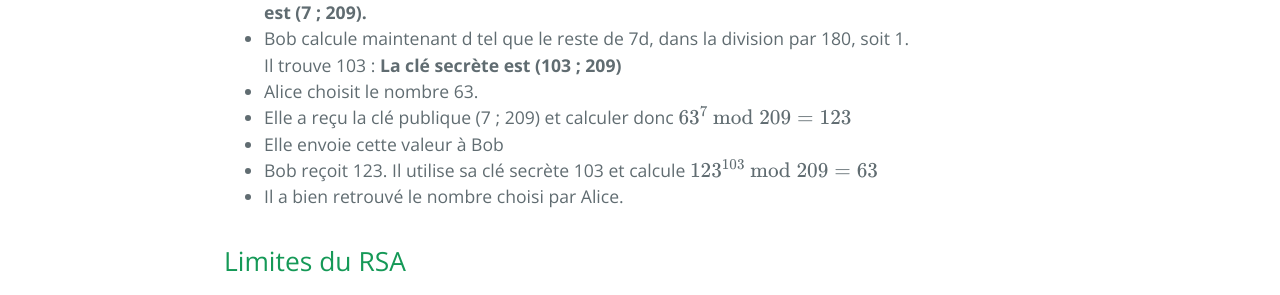
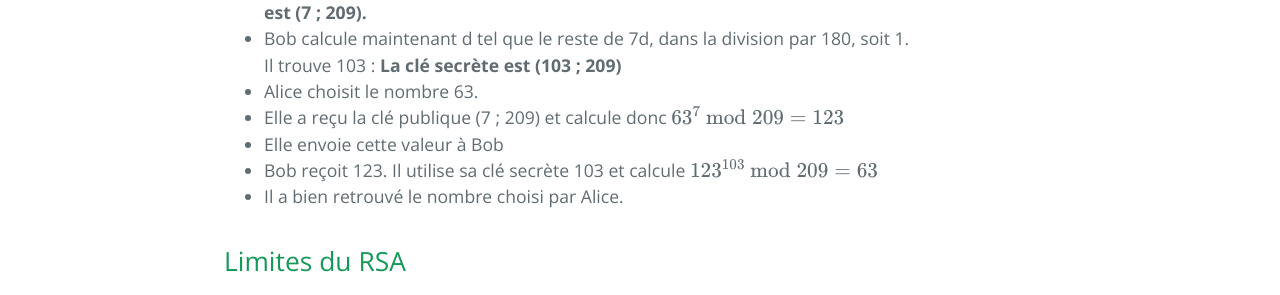
Before and after one commit to SamuelGallay/CryptoTPE, a Jekyll site: the page built from pages/4_Internet/3_rsa.md, in a window 1280 px wide. Shown: the part 1591-1886 px from the top of the page. Built offline with Jekyll 4.4.1, drawn with Linux system fonts in a browser that asks for light colours; our own code applies the rules of GitHub Pages for plain Markdown files; formulas are drawn with MathJax 3.

Commit message:
Update 3_rsa.md

```diff
--- a/pages/4_Internet/3_rsa.md
+++ b/pages/4_Internet/3_rsa.md
@@ -43,7 +43,7 @@ $$ p = 11 $$ et $$ q = 19 $$ alors $$n = pq = 209 $$
 * Bob calcule maintenant d tel que le reste de 7d, dans la division par 180, soit 1. \\
 Il trouve 103 : **La clé secrète est (103 ; 209)**
 * Alice choisit le nombre 63.
-* Elle a reçu la clé publique (7 ; 209) et calculer donc $$ 63^7 \bmod 209 = 123 $$
+* Elle a reçu la clé publique (7 ; 209) et calcule donc $$ 63^7 \bmod 209 = 123 $$
 * Elle envoie cette valeur à Bob
 * Bob reçoit 123. Il utilise sa clé secrète 103 et calcule $$ 123^{103} \bmod 209 = 63 $$
 * Il a bien retrouvé le nombre choisi par Alice.
```
